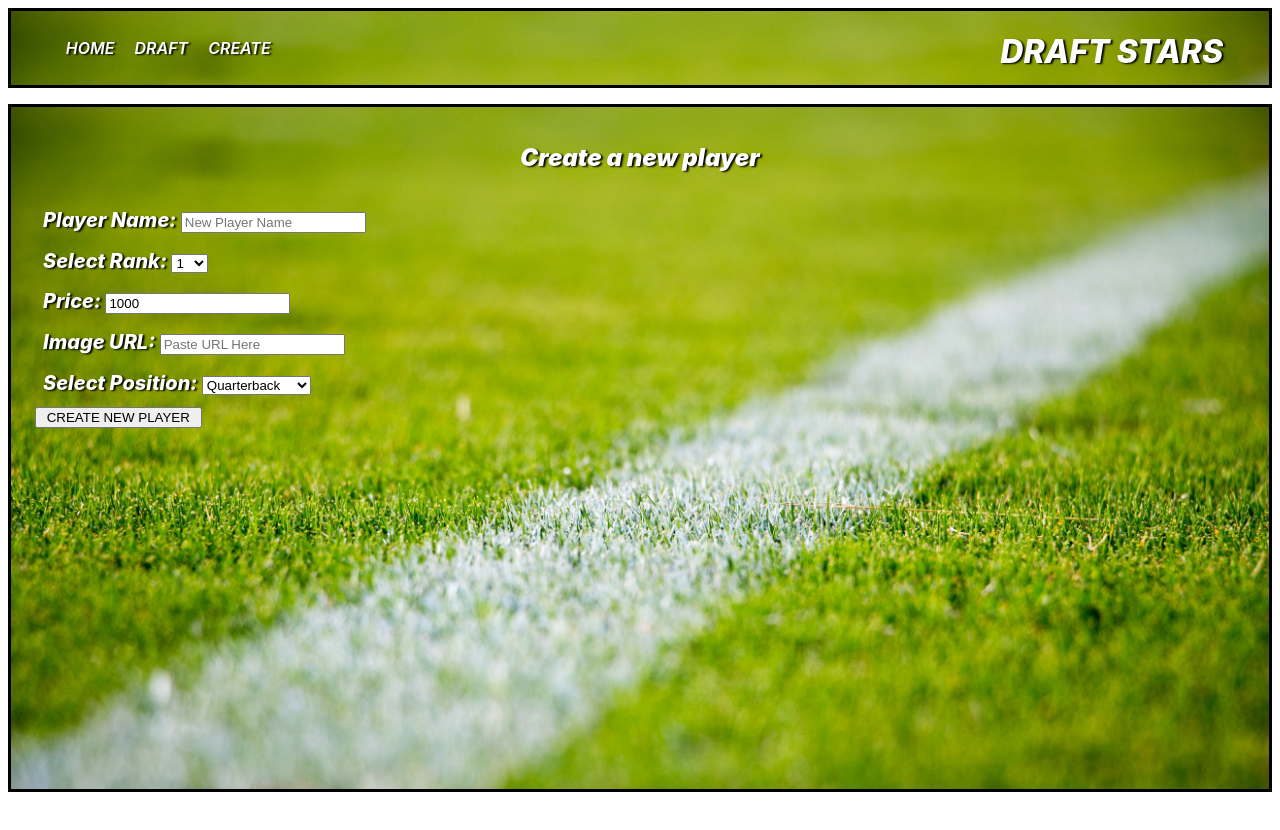
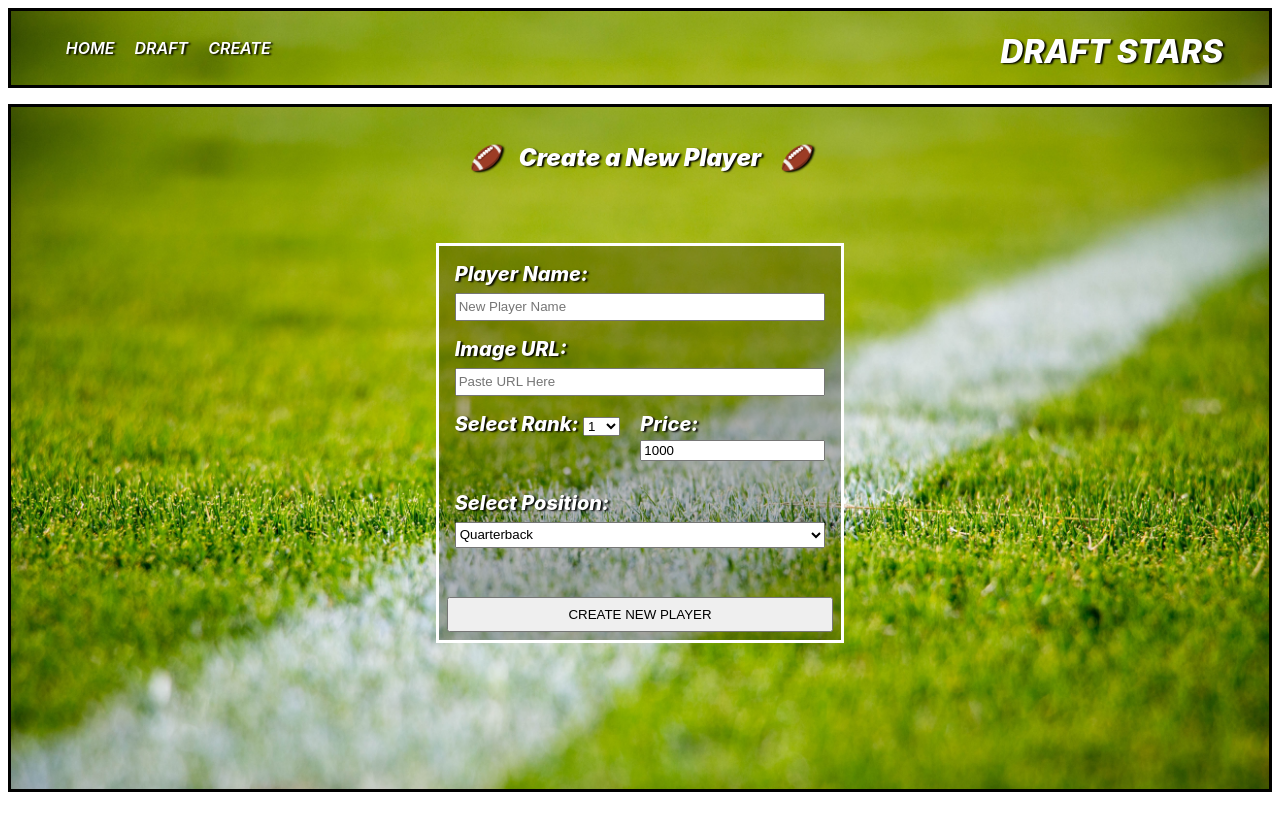
Before and after one commit to ahellam/draft-stars, a React (Create React App) app: page /create in a window 1280 px wide. Shown: the top 830 px of the page. Built offline with nearby package versions, Linux system fonts and the light colour scheme; data requests are answered from the project's data file.

Commit message:
create css done

```diff
--- a/src/App.js
+++ b/src/App.js
@@ -3,6 +3,7 @@ import Home from "./Home";
 import DraftPlayers from "./DraftPlayers";
 import Create from "./Create";
 import { BrowserRouter as Router, Route, Switch } from "react-router-dom";
+
 import { useEffect, useState } from "react";
 
 
--- a/src/Create.js
+++ b/src/Create.js
@@ -1,4 +1,6 @@
 import React, { useState } from "react";
+
+import { useHistory } from "react-router-dom";
 import './create.css';
 
 
@@ -9,6 +11,7 @@ function Create({onAddPlayer}) {
   const [newPrice, setNewPrice] = useState(1000)
   const [newImage, setNewImage] = useState('')
   const [newPosition, setNewPosition] = useState("QB")
+  const history = useHistory();
 
   function handleSubmit(e) {
     e.preventDefault()
@@ -35,6 +38,8 @@ function Create({onAddPlayer}) {
     setNewPrice(1000)
     setNewImage('')
     setNewPosition("QB")
+
+    history.push("/draft")
   }
 
   function handleRankChange (e) {
@@ -47,7 +52,7 @@ function Create({onAddPlayer}) {
   return (
     <div id="create" className="create">
 
-      <h2>Create a new player</h2>
+      <h2>🏈 &nbsp;&nbsp; Create a New Player &nbsp;&nbsp; 🏈</h2>
 
       <form className="playerform" onSubmit={handleSubmit}>
 
@@ -58,6 +63,7 @@ function Create({onAddPlayer}) {
             id="name"
             className="name"
             placeholder="New Player Name"
+            required
             value={newName}
             onChange={e => setNewName(e.target.value)}>
           </input>
--- a/src/DraftPlayers.js
+++ b/src/DraftPlayers.js
@@ -3,12 +3,10 @@ import PlayerCard from "./PlayerCard";
 import './draftPlayers.css';
 import { useState } from "react";
 
-
 function DraftPlayers({ players, setPlayers }) {
   const [selectedQB, setSelectedQB] = useState();
   const [selectedWR, setSelectedWR] = useState();
   const [money, setMoney] = useState(1100)
-  // console.log("inDraft", selectedQB)
 
   function handleDraft(player) {
 
@@ -19,10 +17,9 @@ function DraftPlayers({ players, setPlayers }) {
       setPlayers(newPlayers)
       setMoney(money - player.price)
     } else {
-      alert("YOU CANT DO THAT")
+      alert("PLEASE DRAFT SOMEONE LESS EXPENSIVE")
     }
   }
-
 
   function handleCut(player) {
     const draftedPlayer = {...player, drafted: false}
@@ -34,7 +31,7 @@ function DraftPlayers({ players, setPlayers }) {
 
   return (
     <div className="DraftPlayers">
-      <h2>Draft Your Players</h2>
+      <h2> 🏈 &nbsp;&nbsp; Draft Your Players &nbsp;&nbsp; 🏈 </h2>
 
       <div className="SelectQB">
         <label htmlFor="qb-select">Draft a QB:</label>
@@ -90,7 +87,7 @@ function DraftPlayers({ players, setPlayers }) {
         />}
       </div>
 
-      <h3>Budget: ${money}</h3>
+      <h3>💰 &nbsp; Budget: ${money} &nbsp; 💰</h3>
     </div>
   );
 }
--- a/src/PlayerCard.js
+++ b/src/PlayerCard.js
@@ -10,13 +10,12 @@ function PlayerCard({selectedPlayer, handleDraft, handleCut}) {
   //   console.log(player)
   // }
   function handleClick(){
-
     selectedPlayer.drafted ? handleCut(selectedPlayer) : handleDraft(selectedPlayer)
   }
 
   return (
     <div className="PlayerCard">
-      <div className="PlayerImage">
+      <div className={selectedPlayer.drafted ? "MyClass" : "PlayerImage"}>
         <img src={selectedPlayer.image || defaultImg} alt={selectedPlayer.name}/>
       </div>
       <div className="PlayerInfo">
--- a/src/card.css
+++ b/src/card.css
@@ -18,6 +18,18 @@
     border-color: white;
     border-width: .20rem;
 
+    /* background-image: url('../images/goldglitter.jpg'); */
+    background-size: 135%;
+
+}
+
+.PlayerCard .MyClass img {
+    max-width: 85%;
+    height: auto;
+    border-style: solid;
+    border-color: white;
+    border-width: .20rem;
+
     background-image: url('../images/goldglitter.jpg');
     background-size: 135%;
 
--- a/src/create.css
+++ b/src/create.css
@@ -2,9 +2,9 @@
 
   padding: 1rem;
   text-align: center;
-  /* display: grid;
+  display: grid;
   grid-template-columns: 1fr 1fr 1fr;
-  grid-template-rows: 20vh 20vh 20vh; */
+  grid-template-rows: 15vh 50vh 25vh;
 }
 
 .create h2 {
@@ -18,6 +18,7 @@
 }
 
 .playerform {
+  grid-column-start: 2;
   text-align: left;
   color: white;
   font-style: italic;
@@ -25,29 +26,55 @@
   font-weight: 800;
   text-shadow: 2px 1px 2px rgb(0, 0, 0);
   padding: .5rem;
+  display: grid;
+  grid-template-columns: 1fr 1fr;
+  border: solid white;
+  border-width: .2rem;
+  background-color: rgba(0, 0, 0, 0.26);
+
 }
 
 .playerform .playerName {
+  display: grid;
+    grid-column-start: 1;
+    grid-column: span 2;
     padding: .5rem;
 }
 
 .playerform .playerRank {
+  grid-row-start: 3;
+  grid-column-start: 1;
     padding: .5rem;
 }
 
 .playerform .playerPrice {
+  grid-row-start: 3;
+  grid-column-start: 2;
     padding: .5rem;
 }
 
 .playerform .playerImg {
+  display: grid;
+    grid-column-start: 1;
+  grid-row-start: 2;
+  grid-column: span 2;
     padding: .5rem;
 }
 
 .playerform .playerPosition {
+  display: grid;
+  grid-column-start: 1;
+  grid-column: span 2;
+    grid-row-start: 4;
+    grid-row-end: 5;
+    /* grid-row: span 2; */
     padding: .5rem;
 }
 
 .playerform .submit {
-    align-self: center !important;
+  grid-column-start: 1;
+  grid-column: span 2;
+    grid-row-start: 8;
+
 
 }
--- a/src/draftPlayers.css
+++ b/src/draftPlayers.css
@@ -10,7 +10,7 @@
     text-align: center;
     color: white;
     font-style: italic;
-    font-weight: 800;
+    font-weight: 900;
     text-shadow: 2px 1px 2px rgb(0, 0, 0);
     grid-column-start: 2;
 }
```
